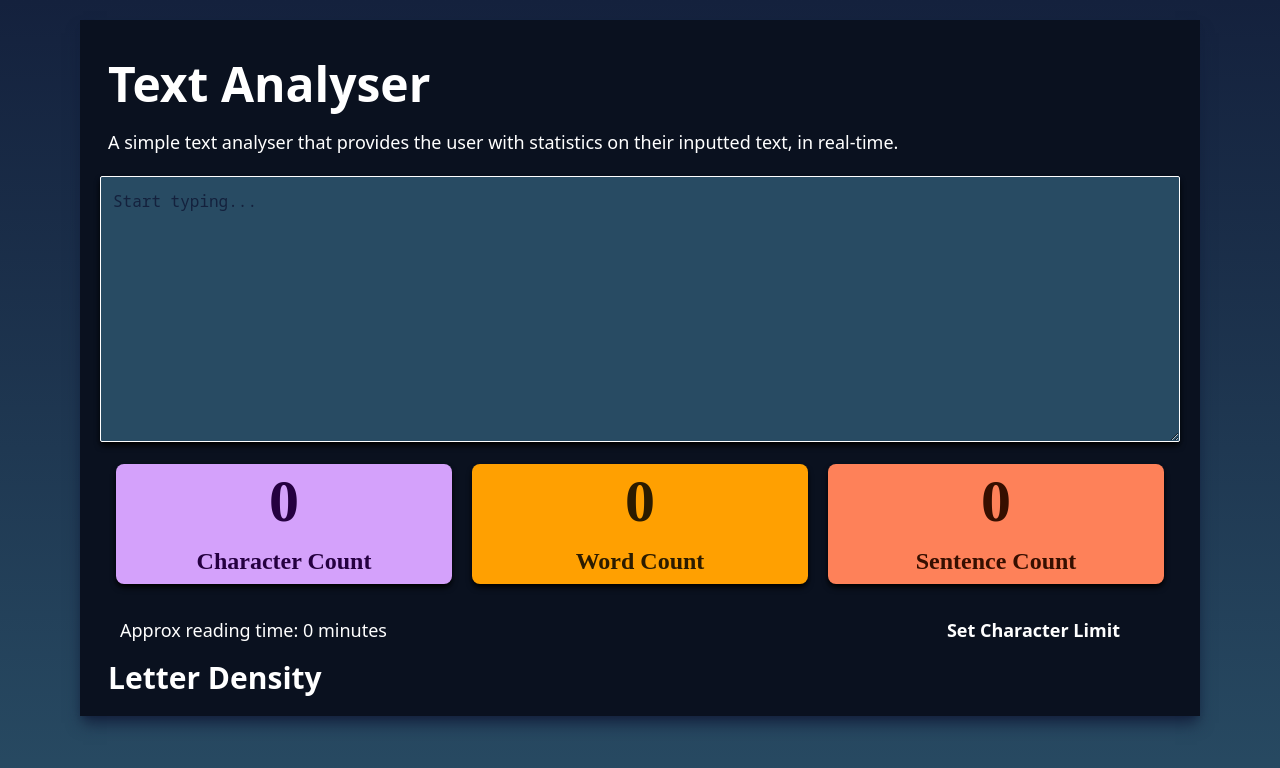
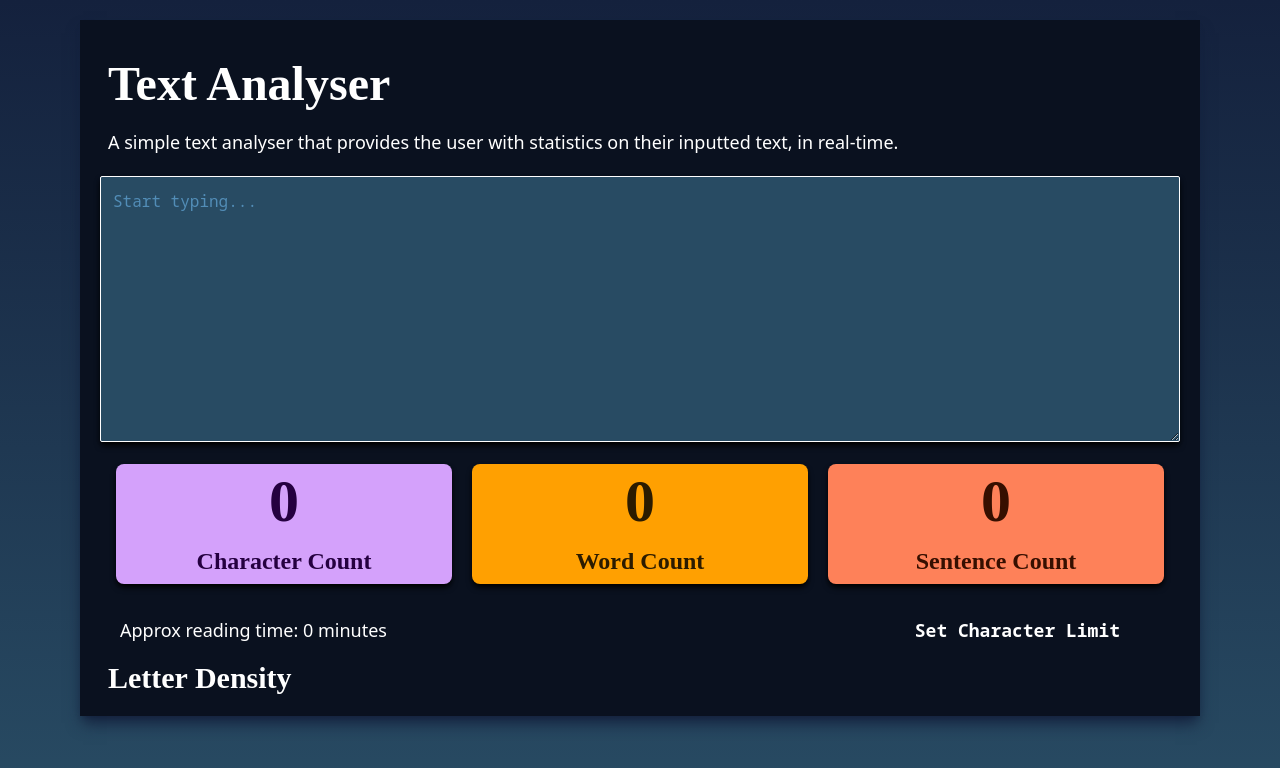
Before and after one commit to EstesJorie/LetterAnalyser, a React (Vite) app: page / in a window 1280 px wide. Shown: the top 768 px of the page. Built offline with nearby package versions, Linux system fonts and the light colour scheme; the HTML template or start-up script is replaced by a standard one; a web font is replaced by a local one.

Commit message:
Change some titles to use scifi font

```diff
--- a/src/components/LetterDensity.jsx
+++ b/src/components/LetterDensity.jsx
@@ -32,7 +32,7 @@ const LetterDensity = ({ text }) => {
     return (
         <div>
             <div id="count-page">
-              <div id="letter-count" className='text-3xl font-semibold px-2'>
+              <div id="letter-count" className='text-3xl font-semibold px-2 scifi'>
                 <h1>Letter Density</h1>
               </div>
               <div id="letter-density">
--- a/src/components/TextAnalyser.jsx
+++ b/src/components/TextAnalyser.jsx
@@ -18,7 +18,7 @@ function TextAanlyser() {
     <>
       <div className='bggradient text-white w-screen min-h-screen px-4 py-5 sm:px-6 md:px-10 lg:px-20'>
         <div className='mainbox w-full h-full p-5'>
-          <h1 className='text-5xl font-bold px-2 pt-5 pb-5 text-left'>Text Analyser</h1>
+          <h1 className='text-5xl font-bold px-2 pt-5 pb-5 text-left scifi'>Text Analyser</h1>
           <p className='text-lg text-left px-2 pb-5'>A simple text analyser that provides the user with statistics on their inputted text, in real-time.</p>
           <TextGrabber setText={setText} />
           <Counts text={text}/>
--- a/src/components/TimCharLimit.jsx
+++ b/src/components/TimCharLimit.jsx
@@ -36,7 +36,7 @@ export default function TimCharLimit({ text }) {
                 <label
                     htmlFor={id}
                     className={`
-                        text-white py-3 px-4 text-center no-underline inline-block text-lg m-1 cursor-pointer border-none rounded-full
+                        text-white mono py-3 px-4 text-center no-underline inline-block text-lg m-1 cursor-pointer border-none rounded-full
                         ${isCharLimitActive ? 'bg-green-700 font-bold' : 'hover:bg-green-900 font-bold'}
                     `}>
                     {labelText}
--- a/src/components/textbox.jsx
+++ b/src/components/textbox.jsx
@@ -10,7 +10,7 @@ return (
         <div>
         <form onSubmit={handleFormSubmit} action="" id="text-form">
             <textarea rows="10" name="text" placeholder='Start typing...'
-             className="w-full p-3 mono rounded-xs text-white bg-[#284b63] placeholder-[#14213d]" onChange={handleFormSubmit} ></textarea>
+             className="w-full p-3 mono rounded-xs text-white bg-[#284b63] placeholder-[#528DB7]" onChange={handleFormSubmit} ></textarea>
         </form>
         </div>
         </>
```
